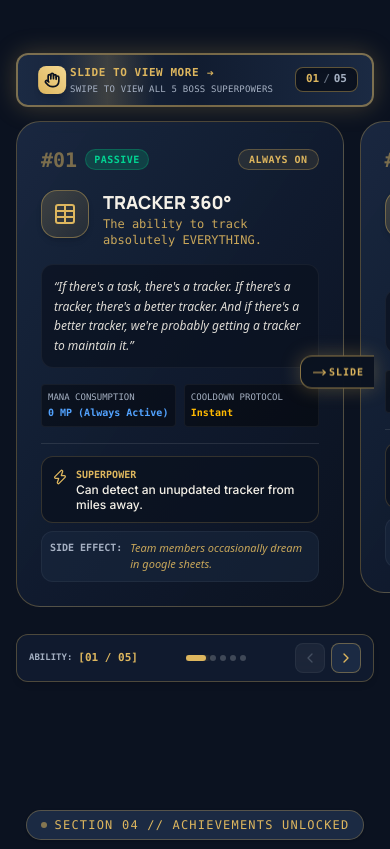
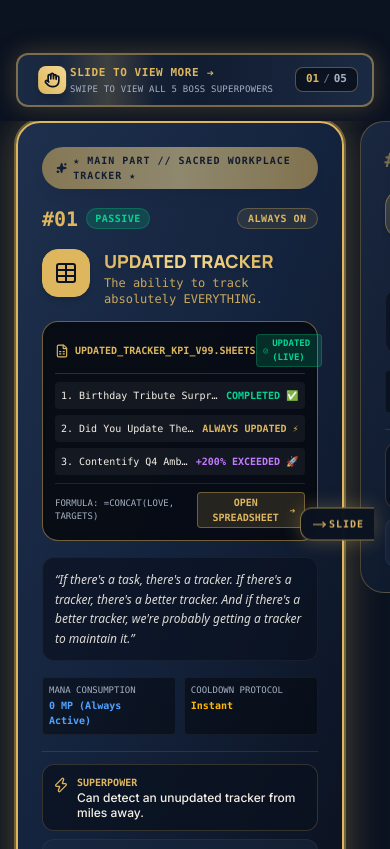
Before and after one commit to Abhisharma08/ctfy-news, a Next.js app: page / in a window 390 px wide. Shown: the part 3465-4314 px from the top of the page. Built offline with nearby package versions, Linux system fonts and the light colour scheme; a web font is replaced by a local one.

Commit message:
feat: highlight UPDATED TRACKER as main part with gold aura and interactive spreadsheet preview

```diff
--- a/src/components/cards/FeatureCard.tsx
+++ b/src/components/cards/FeatureCard.tsx
@@ -2,8 +2,20 @@
 
 import React from "react";
 import { Feature } from "@/types";
-import { Table, Cpu, Crosshair, ShieldAlert, HeartHandshake, Zap, LucideIcon, Quote, Sparkles } from "lucide-react";
+import {
+  Table,
+  Cpu,
+  Crosshair,
+  ShieldAlert,
+  HeartHandshake,
+  Zap,
+  LucideIcon,
+  Sparkles,
+  CheckCircle2,
+  FileSpreadsheet,
+} from "lucide-react";
 import { sounds } from "@/lib/sounds";
+import { EasterEggModal } from "@/components/ui/EasterEggModal";
 
 interface FeatureCardProps {
   feature: Feature;
@@ -31,13 +43,31 @@ export function FeatureCard({ feature }: FeatureCardProps) {
   return (
     <div
       onClick={() => sounds.playBlip()}
-      className="relative group rounded-3xl p-6 sm:p-7 bg-gradient-to-br from-[#1B2A43]/90 via-[#111C30]/95 to-[#0B1220] border border-[#DDB65E]/30 hover:border-[#DDB65E] transition-all duration-300 hover:-translate-y-2 hover:shadow-[0_15px_40px_-10px_rgba(221,182,94,0.35)] flex flex-col justify-between cursor-pointer"
+      className={`relative group rounded-3xl p-6 sm:p-7 transition-all duration-300 hover:-translate-y-2 flex flex-col justify-between cursor-pointer ${
+        feature.isHighlighted
+          ? "bg-gradient-to-br from-[#1E304D] via-[#14233D] to-[#0B1220] border-2 border-[#DDB65E] shadow-[0_0_40px_rgba(221,182,94,0.35)] ring-2 ring-[#DDB65E]/40"
+          : "bg-gradient-to-br from-[#1B2A43]/90 via-[#111C30]/95 to-[#0B1220] border border-[#DDB65E]/30 hover:border-[#DDB65E] hover:shadow-[0_15px_40px_-10px_rgba(221,182,94,0.35)]"
+      }`}
     >
       <div>
+        {/* Highlighted VIP Banner for Tracker */}
+        {feature.isHighlighted && (
+          <div className="mb-4 px-3.5 py-1.5 rounded-full bg-gradient-to-r from-[#DDB65E] via-[#F4D992] to-[#DDB65E] text-[#0B1220] font-mono text-[10px] font-black tracking-widest uppercase flex items-center justify-center gap-1.5 shadow-lg animate-pulse">
+            <Sparkles className="w-3.5 h-3.5 fill-current" />
+            <span>{feature.highlightBadge || "★ THE MAIN PART // UPDATED TRACKER ★"}</span>
+          </div>
+        )}
+
         {/* Top Header: ID, Skill Type and Mode */}
         <div className="flex items-center justify-between gap-2 mb-4">
           <div className="flex items-center gap-2">
-            <span className="text-xl font-mono font-extrabold text-[#DDB65E]/50 group-hover:text-[#DDB65E] transition-colors">
+            <span
+              className={`text-xl font-mono font-extrabold transition-colors ${
+                feature.isHighlighted
+                  ? "text-[#DDB65E]"
+                  : "text-[#DDB65E]/50 group-hover:text-[#DDB65E]"
+              }`}
+            >
               #{feature.number}
             </span>
             <span
@@ -56,18 +86,86 @@ export function FeatureCard({ feature }: FeatureCardProps) {
 
         {/* Title & Icon */}
         <div className="flex items-start gap-3.5 mb-3">
-          <div className="w-12 h-12 rounded-2xl bg-gradient-to-br from-[#DDB65E]/20 to-[#B58F3B]/10 border border-[#DDB65E]/40 flex items-center justify-center text-[#DDB65E] shrink-0 group-hover:scale-110 group-hover:bg-[#DDB65E] group-hover:text-[#0B1220] transition-all duration-300 shadow-md">
+          <div
+            className={`w-12 h-12 rounded-2xl border flex items-center justify-center shrink-0 transition-all duration-300 shadow-md ${
+              feature.isHighlighted
+                ? "bg-[#DDB65E] text-[#0B1220] border-[#DDB65E] shadow-[0_0_15px_rgba(221,182,94,0.5)]"
+                : "bg-gradient-to-br from-[#DDB65E]/20 to-[#B58F3B]/10 border-[#DDB65E]/40 text-[#DDB65E] group-hover:scale-110 group-hover:bg-[#DDB65E] group-hover:text-[#0B1220]"
+            }`}
+          >
             <IconComponent className="w-6 h-6" />
           </div>
           <div>
-            <h3 className="text-lg sm:text-xl font-extrabold text-[#F5F1E8] font-heading group-hover:text-[#DDB65E] transition-colors leading-snug">
-              {feature.title}
-            </h3>
+            <div className="flex items-center gap-2">
+              <h3
+                className={`text-lg sm:text-xl font-extrabold font-heading leading-snug ${
+                  feature.isHighlighted
+                    ? "text-transparent bg-clip-text bg-gradient-to-r from-[#DDB65E] via-[#F4D992] to-[#DDB65E] drop-shadow"
+                    : "text-[#F5F1E8] group-hover:text-[#DDB65E] transition-colors"
+                }`}
+              >
+                {feature.title}
+              </h3>
+              {feature.isHighlighted && (
+                <span
+                  className="w-2.5 h-2.5 rounded-full bg-emerald-400 animate-ping inline-block shrink-0"
+                  title="Tracker status: 100% Updated"
+                />
+              )}
+            </div>
             <p className="text-xs font-mono text-[#DDB65E]/90 mt-0.5 font-medium">
               {feature.tagline}
             </p>
           </div>
         </div>
+
+        {/* Embedded Interactive Spreadsheet Simulation for Updated Tracker */}
+        {feature.isHighlighted && (
+          <div className="my-3.5 p-3 rounded-2xl bg-[#070B14]/95 border border-[#DDB65E]/50 font-mono text-[11px] shadow-inner space-y-2">
+            <div className="flex items-center justify-between pb-1.5 border-b border-[#DDB65E]/20 text-[#DDB65E]">
+              <span className="font-bold flex items-center gap-1.5 text-[10px]">
+                <FileSpreadsheet className="w-3.5 h-3.5 text-[#DDB65E]" />
+                UPDATED_TRACKER_KPI_V99.SHEETS
+              </span>
+              <span className="px-1.5 py-0.5 rounded bg-emerald-500/20 text-emerald-400 font-bold text-[9px] border border-emerald-500/30 flex items-center gap-1">
+                <CheckCircle2 className="w-2.5 h-2.5" />
+                UPDATED (LIVE)
+              </span>
+            </div>
+            <div className="space-y-1.5 text-[10px]">
+              <div className="flex items-center justify-between text-[#F5F1E8] bg-white/5 p-1.5 rounded">
+                <span className="truncate pr-2">1. Birthday Tribute Surprise</span>
+                <span className="text-emerald-400 font-bold shrink-0">COMPLETED ✅</span>
+              </div>
+              <div className="flex items-center justify-between text-[#F5F1E8] bg-white/5 p-1.5 rounded">
+                <span className="truncate pr-2">2. Did You Update The Tracker?</span>
+                <span className="text-[#DDB65E] font-bold shrink-0">ALWAYS UPDATED ⚡</span>
+              </div>
+              <div className="flex items-center justify-between text-[#F5F1E8] bg-white/5 p-1.5 rounded">
+                <span className="truncate pr-2">3. Contentify Q4 Ambition Target</span>
+                <span className="text-purple-400 font-bold shrink-0">+200% EXCEEDED 🚀</span>
+              </div>
+            </div>
+            <div className="pt-2 border-t border-white/10 flex items-center justify-between">
+              <span className="text-[9px] text-[#A5B0C2]">FORMULA: =CONCAT(LOVE, TARGETS)</span>
+              <EasterEggModal
+                trigger={(open) => (
+                  <button
+                    onClick={(e) => {
+                      e.stopPropagation();
+                      open();
+                    }}
+                    type="button"
+                    className="text-[10px] font-bold text-[#DDB65E] hover:underline flex items-center gap-1 cursor-pointer bg-[#DDB65E]/15 px-2 py-0.5 rounded border border-[#DDB65E]/40"
+                  >
+                    <span>OPEN SPREADSHEET</span>
+                    <span>➔</span>
+                  </button>
+                )}
+              />
+            </div>
+          </div>
+        )}
 
         {/* Feature Quote */}
         <div className="my-4 p-3 rounded-xl bg-[#0B1220]/70 border border-white/5 relative">
--- a/src/components/layout/Navbar.tsx
+++ b/src/components/layout/Navbar.tsx
@@ -253,10 +253,10 @@ export function Navbar() {
                 >
                   <div className="flex items-center gap-2.5">
                     <FileSpreadsheet className="w-4 h-4 text-[#DDB65E]" />
-                    <span>CONFIDENTIAL_BOSS_TRACKER.XLSX</span>
+                    <span>UPDATED_TRACKER.XLSX</span>
                   </div>
-                  <span className="px-2 py-0.5 rounded bg-[#DDB65E]/20 text-[9px] font-mono font-semibold">
-                    EASTER EGG
+                  <span className="px-2 py-0.5 rounded bg-[#DDB65E]/20 text-[9px] font-mono font-bold text-[#DDB65E]">
+                    MAIN PART
                   </span>
                 </button>
               )}
--- a/src/components/ui/EasterEggModal.tsx
+++ b/src/components/ui/EasterEggModal.tsx
@@ -62,27 +62,27 @@ export function EasterEggModal({ trigger, className }: EasterEggModalProps = {})
           type="button"
           className={
             className ||
-            "inline-flex items-center gap-2 px-3 py-1.5 text-xs font-mono text-[#DDB65E] bg-[#111C30] hover:bg-[#1B2A43] border border-[#DDB65E]/30 rounded-md transition-all duration-200 cursor-pointer shadow-sm hover:border-[#DDB65E]"
+            "inline-flex items-center gap-2 px-3 py-1.5 text-xs font-mono text-[#DDB65E] bg-[#111C30] hover:bg-[#1B2A43] border border-[#DDB65E]/40 rounded-md transition-all duration-200 cursor-pointer shadow-sm hover:border-[#DDB65E] font-bold"
           }
-          title="Classified: Boss's Secret Tracker"
+          title="Classified: Boss's Updated Tracker"
         >
           <FileSpreadsheet className="w-3.5 h-3.5 text-[#DDB65E]" />
-          <span>SECRET_TRACKER.XLSX</span>
+          <span>UPDATED_TRACKER.XLSX</span>
         </button>
       )}
 
       {isOpen && (
         <div className="fixed inset-0 z-50 flex items-center justify-center p-4 bg-black/80 backdrop-blur-md animate-in fade-in duration-200">
-          <div className="relative w-full max-w-2xl bg-[#0F172A] border border-[#DDB65E]/40 rounded-2xl shadow-[0_0_50px_rgba(221,182,94,0.2)] overflow-hidden">
+          <div className="relative w-full max-w-2xl bg-[#0F172A] border-2 border-[#DDB65E]/60 rounded-2xl shadow-[0_0_50px_rgba(221,182,94,0.3)] overflow-hidden">
             {/* Window Top Bar */}
-            <div className="flex items-center justify-between px-4 py-3 bg-[#111C30] border-b border-[#DDB65E]/20">
+            <div className="flex items-center justify-between px-4 py-3 bg-[#111C30] border-b border-[#DDB65E]/30">
               <div className="flex items-center gap-2">
                 <span className="w-3 h-3 rounded-full bg-red-500/80 inline-block" />
                 <span className="w-3 h-3 rounded-full bg-yellow-500/80 inline-block" />
                 <span className="w-3 h-3 rounded-full bg-green-500/80 inline-block" />
-                <span className="ml-2 text-xs font-mono text-[#A5B0C2] flex items-center gap-1.5">
+                <span className="ml-2 text-xs font-mono text-[#DDB65E] font-bold flex items-center gap-1.5">
                   <Table className="w-3.5 h-3.5 text-[#DDB65E]" />
-                  CONFIDENTIAL_BOSS_KPI_TRACKER_V99.SHEETS
+                  UPDATED TRACKER // CONFIDENTIAL_BOSS_KPI_TRACKER_V99.SHEETS
                 </span>
               </div>
               <button
@@ -97,7 +97,7 @@ export function EasterEggModal({ trigger, className }: EasterEggModalProps = {})
             <div className="flex items-center gap-3 px-4 py-2 bg-[#1B2A43]/50 border-b border-[#DDB65E]/10 text-xs font-mono">
               <span className="text-[#DDB65E] font-bold">fx</span>
               <span className="text-[#F5F1E8] truncate">
-                =IF(BOSS_BIRTHDAY=TRUE, CELEBRATE(FOREVER), CONTINUE_WORK())
+                =IF(BOSS_ASKS="DID YOU UPDATE THE TRACKER?", "YES BOSS, 100% UPDATED!", "UPDATING RIGHT NOW...")
               </span>
             </div>
 
--- a/src/data/features.ts
+++ b/src/data/features.ts
@@ -8,7 +8,7 @@ export const featuresData: Feature[] = [
   {
     id: 1,
     number: "01",
-    title: "TRACKER 360°",
+    title: "UPDATED TRACKER",
     mode: "Always ON",
     tagline: "The ability to track absolutely EVERYTHING.",
     quote:
@@ -22,6 +22,8 @@ export const featuresData: Feature[] = [
     skillType: "Passive",
     manaCost: "0 MP (Always Active)",
     cooldown: "Instant",
+    isHighlighted: true,
+    highlightBadge: "★ MAIN PART // SACRED WORKPLACE TRACKER ★",
   },
   {
     id: 2,
--- a/src/types/index.ts
+++ b/src/types/index.ts
@@ -27,6 +27,8 @@ export interface Feature {
   skillType: "Passive" | "Active" | "Ultimate" | "Defense" | "Aura";
   manaCost: string;
   cooldown: string;
+  isHighlighted?: boolean;
+  highlightBadge?: string;
 }
 
 export interface Award {
```
